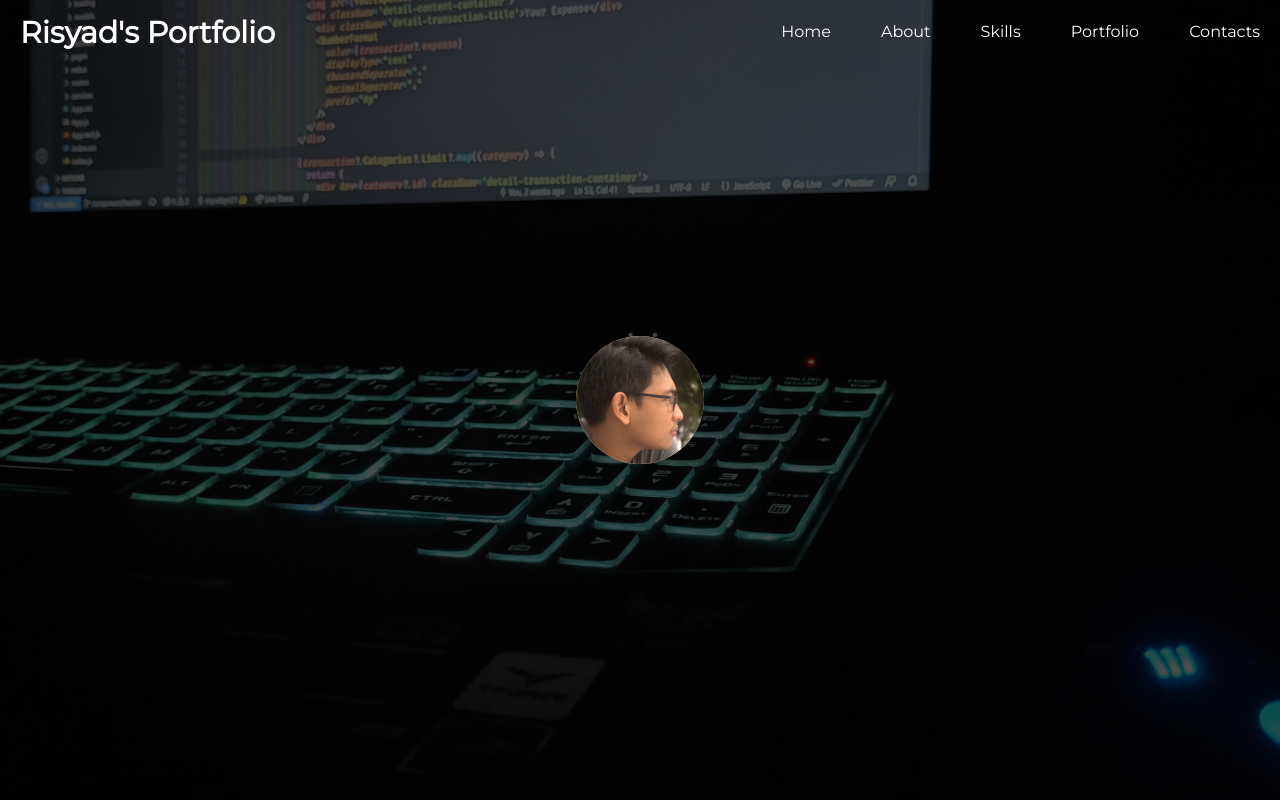
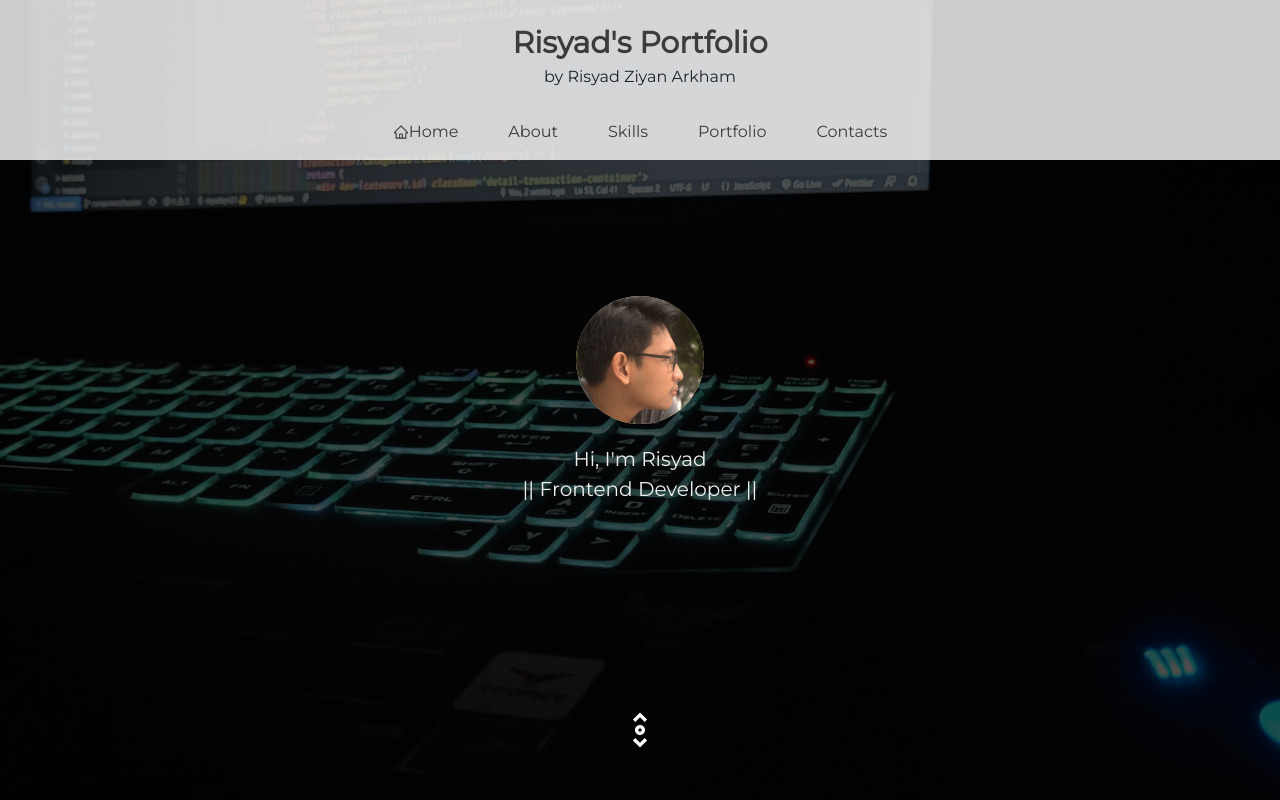
Before and after one commit to risyadzyn21/risyad-portfolio, a React (Create React App) app: page / in a window 1280 px wide. Built offline with nearby package versions, Linux system fonts and the light colour scheme.

Commit message:
adding hi

```diff
--- a/package.json
+++ b/package.json
@@ -12,6 +12,7 @@
     "framer-motion": "^5",
     "react": "^17.0.2",
     "react-dom": "^17.0.2",
+    "react-icons": "^4.3.1",
     "react-router-dom": "^6.2.1",
     "react-scripts": "5.0.0",
     "web-vitals": "^2.1.3"
--- /dev/null
+++ b/src/components/molecules/intro/Intro.jsx
@@ -0,0 +1,15 @@
+import AvatarProfile from "../../atoms/avatar/AvatarProfile";
+
+function Intro() {
+  return (
+    <div className="intro">
+      <AvatarProfile />
+      <div className="intro-info">
+        <h2>Hi, I'm Risyad</h2>
+        <h2>|| Frontend Developer ||</h2>
+      </div>
+    </div>
+  );
+}
+
+export default Intro;
--- a/src/components/organisms/hero-image/HeroImage.jsx
+++ b/src/components/organisms/hero-image/HeroImage.jsx
@@ -1,11 +1,13 @@
 import heroImage from "../../../assets/images/hero-image.jpg";
-import AvatarProfile from "../../atoms/avatar/AvatarProfile";
+import Intro from "../../molecules/intro/Intro";
+import * as CgIcons from "react-icons/cg";
 
 function HeroImage() {
   return (
     <div className="hero-field">
       <img src={heroImage} alt="Hero" className="hero-image" />
-      <AvatarProfile />
+      <Intro />
+      <CgIcons.CgScrollV className="scroll-icon" />
     </div>
   );
 }
--- a/src/components/organisms/navbar/Navbar.jsx
+++ b/src/components/organisms/navbar/Navbar.jsx
@@ -1,9 +1,17 @@
+import * as AiIcons from "react-icons/ai";
+
 const Navbar = () => {
   return (
     <div className="navbar">
-      <h1 className="title">Risyad's Portfolio</h1>
+      <div className="title-wrapper">
+        <h1 className="title">Risyad's Portfolio</h1>
+        <h5 className="sub-title">by Risyad Ziyan Arkham</h5>
+      </div>
       <ul className="menu">
-        <li>Home</li>
+        <li>
+          <AiIcons.AiOutlineHome />
+          Home
+        </li>
         <li>About</li>
         <li>Skills</li>
         <li>Portfolio</li>
--- a/src/styles/abstracts/_index.scss
+++ /dev/null
@@ -1,2 +0,0 @@
-@forward "breakpoints";
-@forward "variables";
--- a/src/styles/abstracts/_variables.scss
+++ b/src/styles/abstracts/_variables.scss
@@ -0,0 +1,8 @@
+// Colors
+$white: #f2f1ef;
+$gray-1: #b1a6a4;
+$gray-2: #697184;
+$gray-3: #d8cfd0;
+$dark-brown: #413f3d;
+
+// Box Shadows
--- a/src/styles/base/_typography.scss
+++ b/src/styles/base/_typography.scss
@@ -2,8 +2,3 @@
   font-family: "Montserrat", "Segoe UI", "Roboto", "Oxygen", "Ubuntu",
     "Cantarell", "Fira Sans", "Droid Sans", "Helvetica Neue", sans-serif;
 }
-
-h1,
-.title {
-  font-weight: bold;
-}
--- a/src/styles/components/_avatar.scss
+++ b/src/styles/components/_avatar.scss
@@ -1,3 +1,3 @@
 .avatar {
-  position: absolute;
+  // position: absolute;
 }
--- a/src/styles/components/_hero-image.scss
+++ b/src/styles/components/_hero-image.scss
@@ -9,4 +9,11 @@
     object-fit: cover;
     filter: brightness(30%);
   }
+
+  .scroll-icon {
+    bottom: 50px;
+    color: white;
+    font-size: 40px;
+    position: absolute;
+  }
 }
--- /dev/null
+++ b/src/styles/components/_intro.scss
@@ -0,0 +1,17 @@
+@import "../abstracts/variables";
+
+.intro {
+  align-items: center;
+  color: $white;
+  display: flex;
+  flex-direction: column;
+  gap: 20px;
+  position: absolute;
+
+  .intro-info {
+    align-items: center;
+    display: flex;
+    flex-direction: column;
+    font-size: 20px;
+  }
+}
--- a/src/styles/layout/_navbar.scss
+++ b/src/styles/layout/_navbar.scss
@@ -1,25 +1,49 @@
+@import "../abstracts/variables";
+
 .navbar {
+  align-items: center;
+  background-color: white;
   display: flex;
-  justify-content: space-between;
-
+  flex-direction: column;
+  height: 160px;
+  opacity: 0.8;
   position: fixed;
   top: 0;
+  width: 100%;
   z-index: 10;
-  width: 100%;
 
-  .title {
-    color: white;
+  .title-wrapper {
     display: flex;
-    margin-left: 20px;
-    font-size: 30px;
+    flex-direction: column;
+    margin: 20px;
     align-items: center;
+
+    .title {
+      align-items: center;
+      color: $dark-brown;
+      display: flex;
+      font-size: 30px;
+      font-weight: bold;
+    }
   }
 
   .menu {
+    color: $dark-brown;
     display: flex;
     gap: 50px;
+    height: 25px;
     list-style: none;
-    margin: 20px;
-    color: white;
+    margin: 10px;
+
+    li {
+      display: flex;
+      align-items: center;
+
+      &:hover {
+        border-bottom: 2px solid $gray-2;
+        cursor: pointer;
+        font-weight: bold;
+      }
+    }
   }
 }
--- a/src/styles/main.scss
+++ b/src/styles/main.scss
@@ -1,6 +1,6 @@
 // Components
 @import "components/hero-image";
-@import "components/avatar";
+@import "components/intro";
 
 // Layout
 @import "layout/navbar";
```
Also changed, not shown: 1 other file (tests, documents, lock files or other folders).
